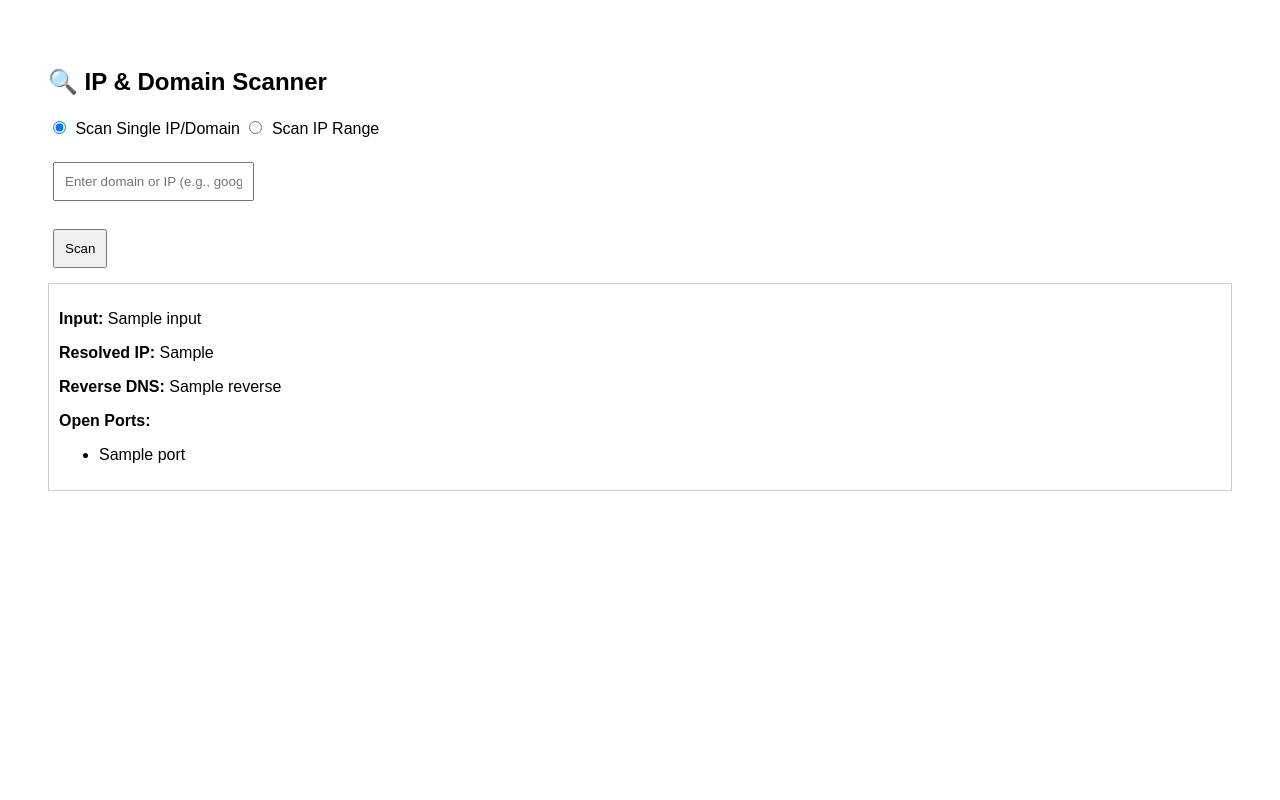
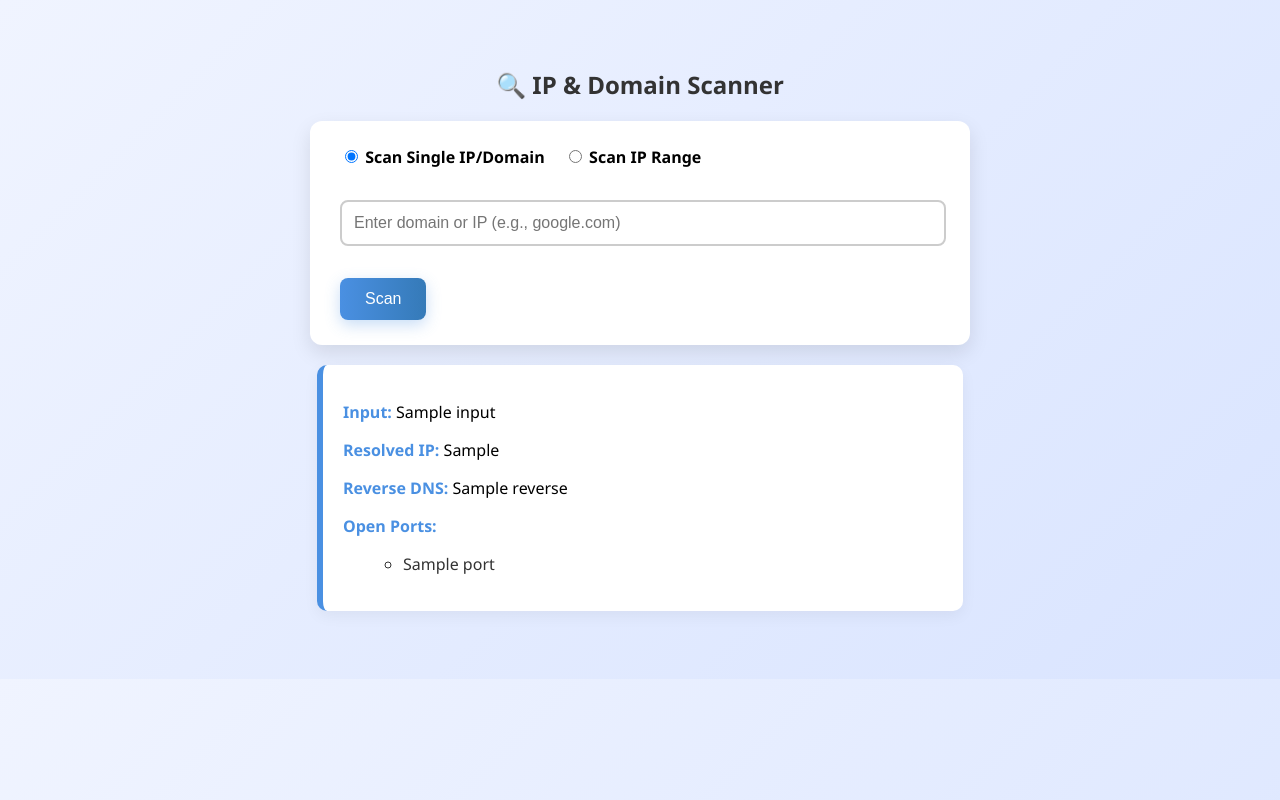
Before and after one commit to aadreeeka/IP-SCANNER, a Flask app: template templates/index.html in a window 1280 px wide. Run offline with Flask 3, Linux system fonts and the light colour scheme; the template is opened without the code that fills it: most values are stand-ins (such as "Sample title", 1, 10 or a date in 2020).

Commit message:
styling commit

```diff
--- a/templates/index.html
+++ b/templates/index.html
@@ -3,9 +3,134 @@
 <head>
   <title>IP & Domain Scanner</title>
   <style>
-    body { font-family: Arial; padding: 40px; }
-    input, button, select { padding: 10px; margin: 5px; }
-    .result { border: 1px solid #ccc; padding: 10px; margin-top: 10px; }
+    /* ---------- General Body ---------- */
+    body {
+      font-family: 'Segoe UI', Tahoma, Geneva, Verdana, sans-serif;
+      background: linear-gradient(135deg, #f0f4ff, #d9e4ff);
+      padding: 40px;
+      transition: background 0.5s ease-in-out;
+    }
+
+    h2 {
+      text-align: center;
+      color: #333;
+      animation: fadeInDown 1s ease;
+    }
+
+    /* ---------- Form Styling ---------- */
+    form {
+      max-width: 600px;
+      margin: auto;
+      background: #fff;
+      padding: 25px 30px;
+      border-radius: 12px;
+      box-shadow: 0 8px 20px rgba(0,0,0,0.1);
+      transition: transform 0.3s ease;
+    }
+
+    form:hover {
+      transform: translateY(-5px);
+    }
+
+    input[type="text"], input[name^="single"], input[name^="start_ip"], input[name^="end_ip"], select {
+      width: calc(100% - 22px);
+      padding: 12px;
+      margin: 10px 0;
+      border: 2px solid #ccc;
+      border-radius: 8px;
+      font-size: 1rem;
+      transition: all 0.3s ease;
+    }
+
+    input:focus {
+      border-color: #4a90e2;
+      box-shadow: 0 0 8px rgba(74, 144, 226, 0.4);
+      outline: none;
+    }
+
+    label {
+      display: inline-block;
+      margin-right: 15px;
+      font-weight: bold;
+      cursor: pointer;
+      transition: color 0.3s ease;
+    }
+
+    label:hover {
+      color: #4a90e2;
+    }
+
+    button {
+      padding: 12px 25px;
+      background: linear-gradient(90deg, #4a90e2, #357ab8);
+      color: #fff;
+      border: none;
+      border-radius: 8px;
+      font-size: 1rem;
+      cursor: pointer;
+      transition: all 0.3s ease;
+      box-shadow: 0 5px 15px rgba(74,144,226,0.3);
+    }
+
+    button:hover {
+      transform: translateY(-3px);
+      box-shadow: 0 8px 20px rgba(74,144,226,0.5);
+      background: linear-gradient(90deg, #357ab8, #4a90e2);
+    }
+
+    /* ---------- Result Styling ---------- */
+    .result {
+      background: #fff;
+      border-left: 6px solid #4a90e2;
+      padding: 20px;
+      margin: 20px auto;
+      max-width: 600px;
+      border-radius: 10px;
+      box-shadow: 0 5px 15px rgba(0,0,0,0.05);
+      opacity: 0;
+      transform: translateY(20px);
+      animation: fadeInUp 0.8s forwards;
+      transition: all 0.3s ease;
+    }
+
+    .result p strong {
+      color: #4a90e2;
+    }
+
+    .result ul li {
+      list-style: circle;
+      margin-left: 20px;
+      color: #333;
+    }
+
+    /* ---------- Animations ---------- */
+    @keyframes fadeInUp {
+      to {
+        opacity: 1;
+        transform: translateY(0);
+      }
+    }
+
+    @keyframes fadeInDown {
+      from {
+        opacity: 0;
+        transform: translateY(-20px);
+      }
+      to {
+        opacity: 1;
+        transform: translateY(0);
+      }
+    }
+
+    /* ---------- Responsive ---------- */
+    @media screen and (max-width: 640px) {
+      body {
+        padding: 20px;
+      }
+      form, .result {
+        width: 95%;
+      }
+    }
   </style>
 </head>
 <body>
@@ -27,7 +152,7 @@
   </form>
 
   {% for r in results %}
-    <div class="result">
+    <div class="result" style="animation-delay: {{ loop.index0 * 0.2 }}s;">
       <p><strong>Input:</strong> {{ r.input }}</p>
       <p><strong>Resolved IP:</strong> {{ r.ip }}</p>
       <p><strong>Reverse DNS:</strong> {{ r.reverse }}</p>
```
